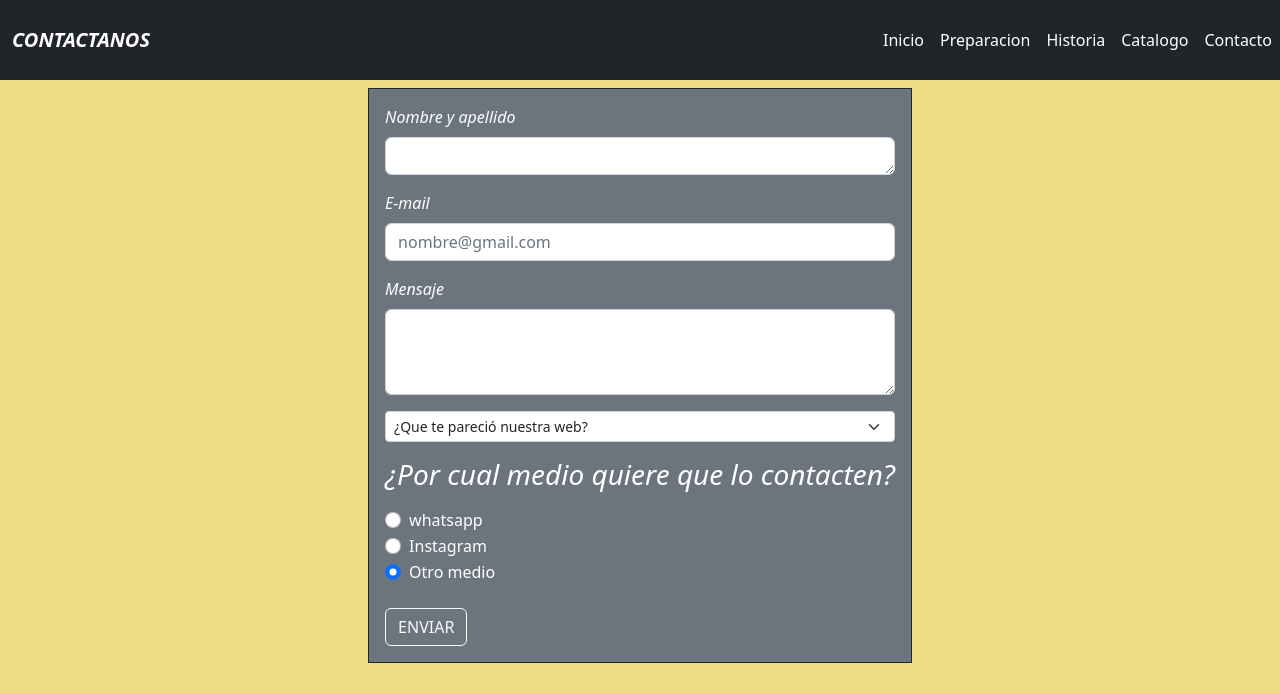
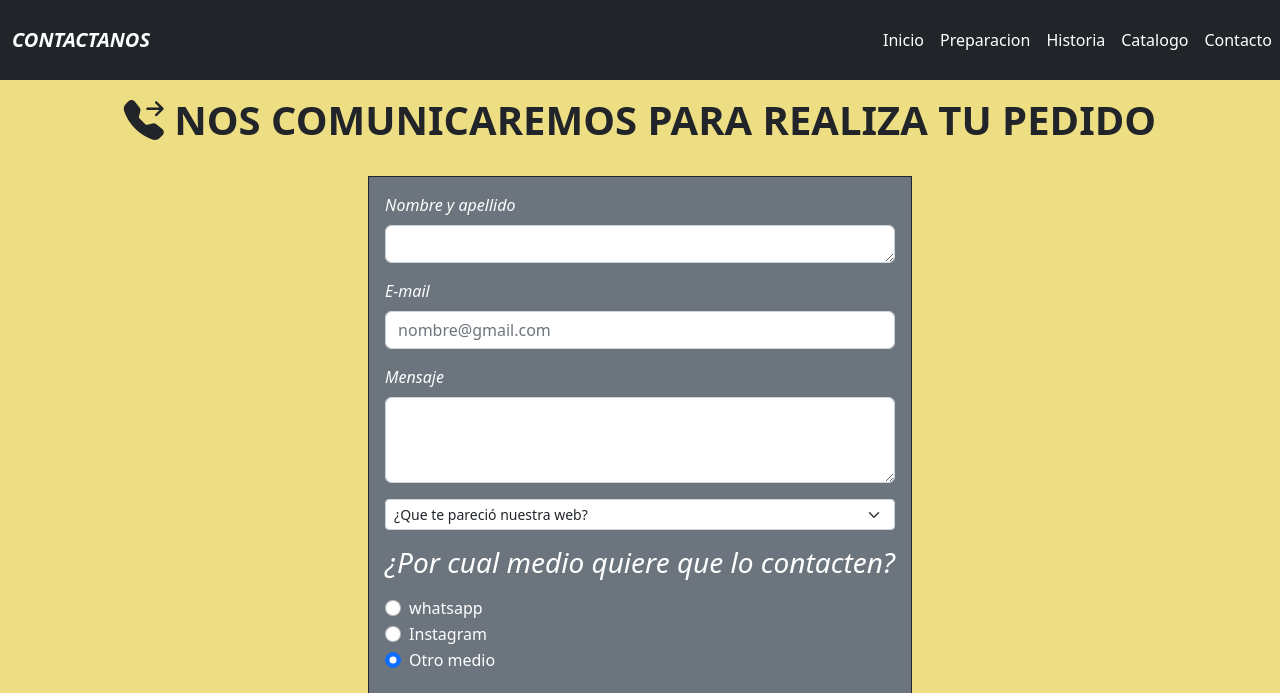
Before and after one commit to MauroGregorat/idea-gregorat-mauro, a plain HTML site: page pages/contacto.html in a window 1280 px wide. Shown: the top 693 px of the page. Drawn offline with nearby package versions, Linux system fonts and the light colour scheme.

Commit message:
titulo para seccion contacto

```diff
--- a/pages/contacto.html
+++ b/pages/contacto.html
@@ -13,7 +13,7 @@
 <body>
     <header>
       <!--------------- NAV ---------------------->
-      <nav class="navbar navbar-expand-lg  bg-dark container-fluid">
+      <nav class="navbar navbar-expand-lg  bg-dark container-fluid mb-3">
         <div class="container">
           <a class="navbar-brand text-uppercase fst-italic text-center fw-bolder text-white " href="">Contactanos</a>
           <button class="navbar-toggler" type="button" data-bs-toggle="collapse" data-bs-target="#navbarSupportedContent" aria-controls="navbarSupportedContent" aria-expanded="false" aria-label="Toggle navigation">
@@ -40,7 +40,8 @@
       </nav>
     </header>
     <!--------------- FORMULARIO ---------------------->
-    <form class="p-2 d-flex justify-content-around">
+    <h3 class="fw-bold fs-1 text-center"><i class="bi bi-telephone-forward-fill fw-bold fs-1"></i> NOS COMUNICAREMOS PARA REALIZA TU PEDIDO</h3></i>
+    <form class="p-2 d-flex justify-content-around mt-4">
       <div class="border border-1 border border-dark p-3 mb-2 bg-secondary text-white">
         <div class="mb-3 ">
           <label for="exampleFormControlTextarea1" class="form-label fst-italic">Nombre y apellido</label>
```
